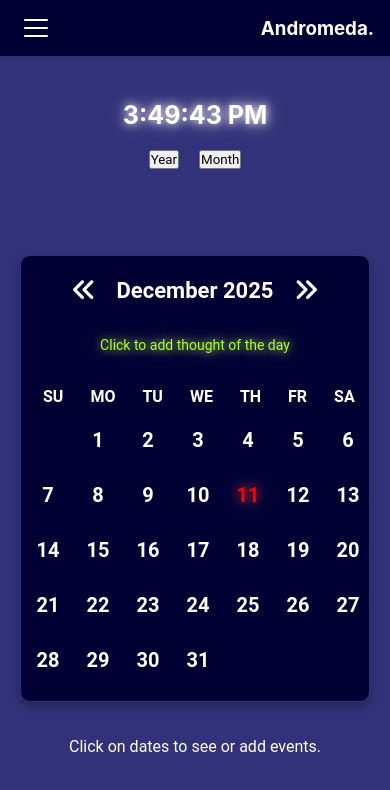
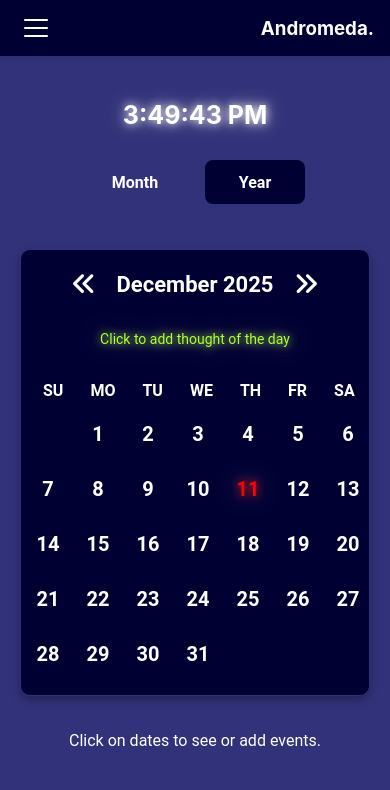
Before and after one commit to abk2191/organiser, a React (Vite) app: page /organiser/calendar in a window 390 px wide. Shown: the top 790 px of the page. Built offline with nearby package versions, Linux system fonts and the light colour scheme.

Commit message:
Added new features

```diff
--- a/src/Calendar.jsx
+++ b/src/Calendar.jsx
@@ -10,8 +10,7 @@ function Calendar() {
     return savedEvents ? JSON.parse(savedEvents) : [];
   });
 
-  const [showMonth, setShowMonth] = useState(true);
-  const [showYear, setShowYear] = useState(false);
+  const [currentView, setCurrentView] = useState("month"); // "month" or "year"
 
   const [moods, setMoods] = useState(() => {
     const savedMoods = localStorage.getItem("calendarMoods");
@@ -22,7 +21,6 @@ function Calendar() {
   const [eventViewerActive, setEventViewerActive] = useState(false);
   const [viewerBg, setViewerBg] = useState("#000033");
 
-  const [currentView, setCurrentView] = useState("month"); // "month" or "year"
   const [yearViewYear, setYearViewYear] = useState(new Date().getFullYear());
 
   // Add state for current month and year
@@ -674,6 +672,7 @@ function Calendar() {
     const today = new Date();
     setCurrentMonth(today.getMonth());
     setCurrentYear(today.getFullYear());
+    setCurrentView("month"); // Ensure we're in month view
   }
 
   function updateEventViewer(date) {
@@ -1660,16 +1659,6 @@ function Calendar() {
     today.getMonth() === currentMonth && today.getFullYear() === currentYear;
   const todayDate = isCurrentMonth ? today.getDate() : null;
 
-  function handleShowYear() {
-    setShowYear(true);
-    setShowMonth(false);
-  }
-
-  function handleShowMonth() {
-    setShowYear(false);
-    setShowMonth(true);
-  }
-
   return (
     <>
       <div className="time" style={{ marginTop: "70px" }}>
@@ -1682,18 +1671,55 @@ function Calendar() {
           alignItems: "center",
           justifyContent: "center",
           gap: "20px",
+          marginTop: "20px",
+          padding: "10px",
         }}
+        className="toggle-buttons-container"
       >
-        <button onClick={handleShowYear} style={{ marginTop: "20px" }}>
+        <button
+          onClick={() => {
+            setCurrentView("month");
+            console.log("Switching to Month View");
+          }}
+          style={{
+            padding: "12px 24px",
+            backgroundColor: currentView === "month" ? "#32327a" : "#000033",
+            color: "white",
+            border: "none",
+            borderRadius: "8px",
+            fontSize: "16px",
+            fontWeight: "bold",
+            cursor: "pointer",
+            minWidth: "100px",
+            minHeight: "44px",
+          }}
+        >
+          Month
+        </button>
+
+        <button
+          onClick={() => {
+            setCurrentView("year");
+            console.log("Switching to Year View");
+          }}
+          style={{
+            padding: "12px 24px",
+            backgroundColor: currentView === "year" ? "#32327a" : "#000033",
+            color: "white",
+            border: "none",
+            borderRadius: "8px",
+            fontSize: "16px",
+            fontWeight: "bold",
+            cursor: "pointer",
+            minWidth: "100px",
+            minHeight: "44px",
+          }}
+        >
           Year
         </button>
-
-        <button onClick={handleShowMonth} style={{ marginTop: "20px" }}>
-          Month
-        </button>
       </div>
 
-      {showMonth && (
+      {currentView === "month" && (
         <div
           className="calendar-div-main-main"
           style={{ overflow: "hidden", height: "100vh" }}
@@ -1905,7 +1931,7 @@ function Calendar() {
           </div>
         </div>
       )}
-      {showYear && <YearView year={yearViewYear} />}
+      {currentView === "year" && <YearView year={yearViewYear} />}
     </>
   );
 }
--- a/src/index.css
+++ b/src/index.css
@@ -1240,7 +1240,7 @@ html.dark-theme {
   display: flex;
   flex-direction: column;
   align-items: center;
-  margin-top: 120px;
+  margin-top: 10px;
   overflow: hidden;
 }
 
@@ -1721,6 +1721,12 @@ html.dark-theme {
   justify-content: center;
 }
 
+.calendar-div-main-main {
+  overflow: auto; /* Changed from hidden to auto */
+  height: auto; /* Changed from 100vh to auto */
+  min-height: 100vh; /* Added to ensure it takes full height */
+}
+
 /* ===== RESPONSIVE DESIGN ===== */
 @media (max-width: 768px) {
   .event-desc,
@@ -1742,13 +1748,20 @@ html.dark-theme {
   }
 
   .calendar-div-main-main {
-    position: fixed;
-    top: 0;
-    left: 0;
-    right: 0;
-    bottom: 0;
-    overflow: hidden;
-    margin-top: 100px;
+    position: relative; /* Changed from fixed to relative */
+    top: auto; /* Remove fixed positioning */
+    left: auto;
+    right: auto;
+    bottom: auto;
+    overflow: auto; /* Changed from hidden to auto */
+    margin-top: 10px;
+    height: auto; /* Ensure it's not fixed height */
+    min-height: 100vh; /* Allow it to grow with content */
+  }
+
+  .calendar-div-main {
+    margin-top: -10px;
+    z-index: 20;
   }
 
   .year-view-container {
```
